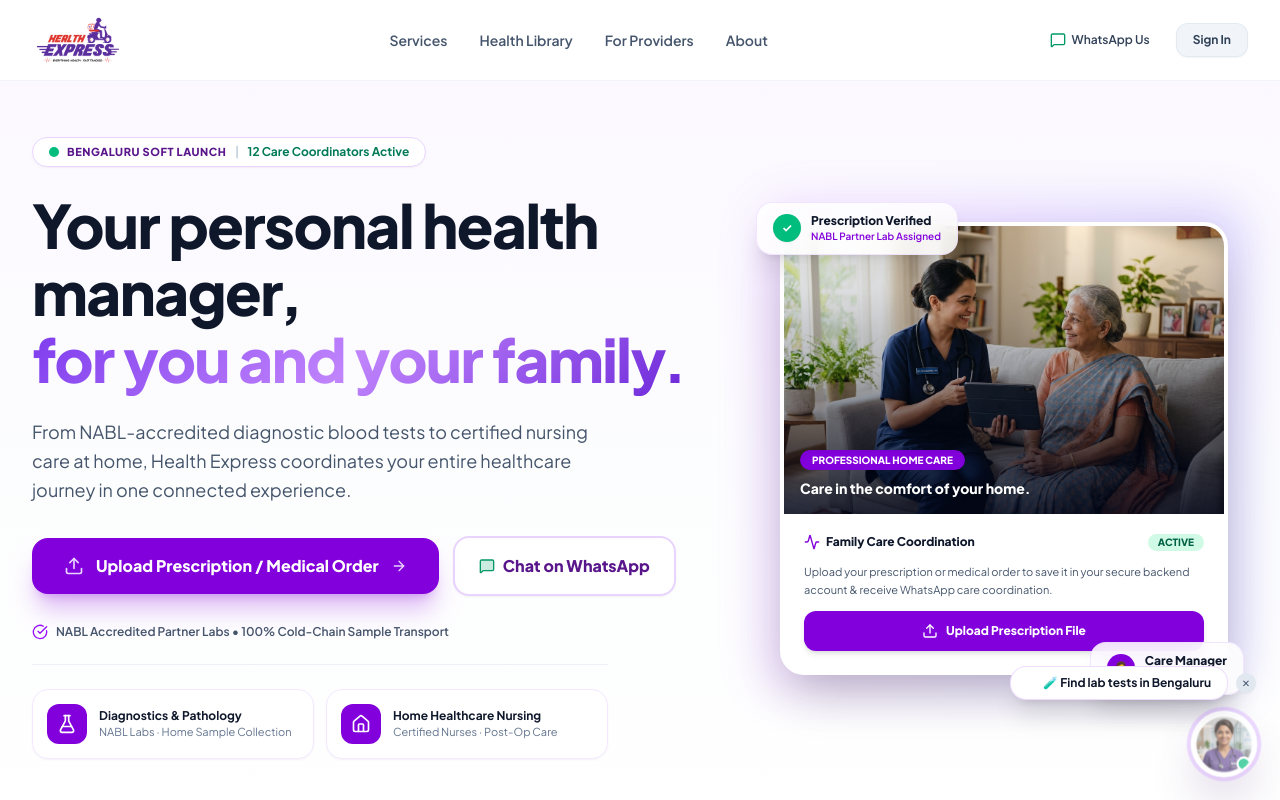
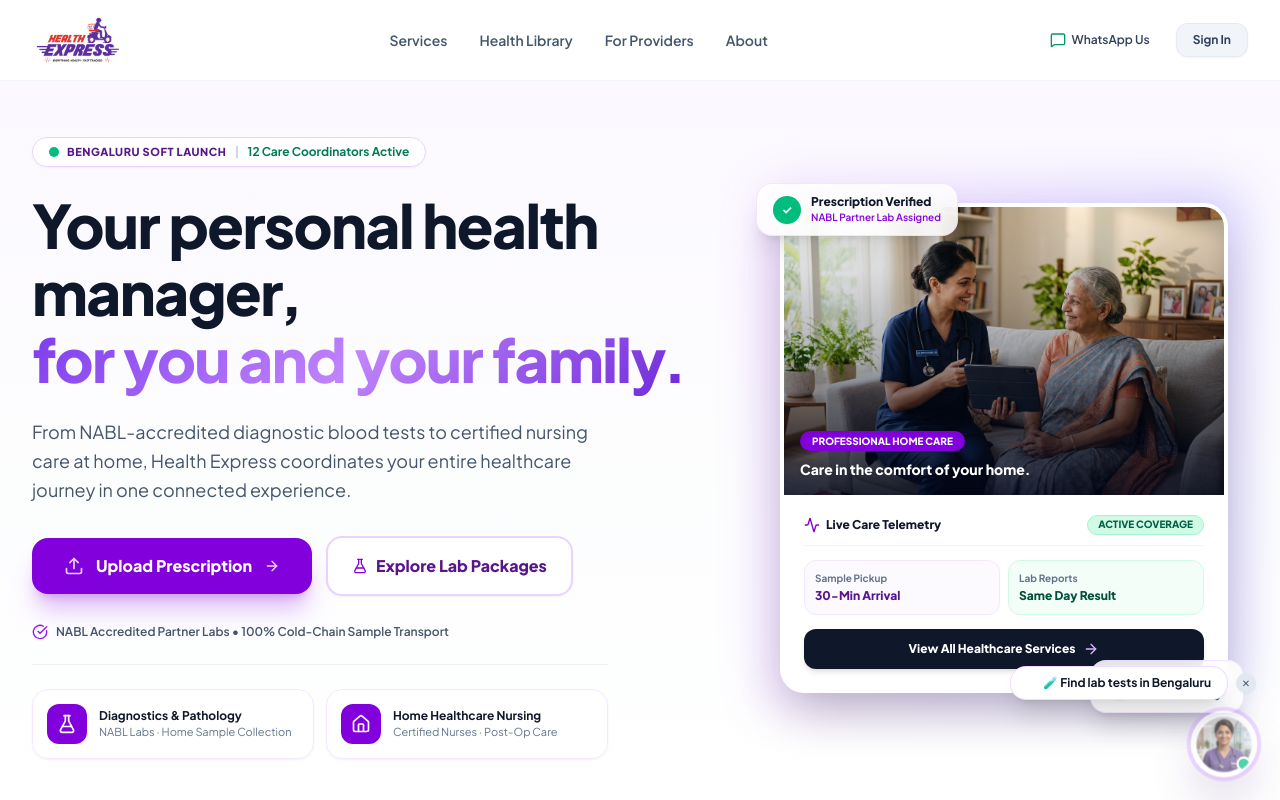
Before and after one commit to Tarunmakode123/healthexpressweb, a React (Vite) app: page / in a window 1280 px wide. Shown: the top 800 px of the page. Built offline with nearby package versions, Linux system fonts and the light colour scheme.

Commit message:
fix: eliminate duplicate hero CTAs and card upload button, replaced with Live Care Telemetry showcase

```diff
--- a/src/components/sections/HeroSection.jsx
+++ b/src/components/sections/HeroSection.jsx
@@ -51,24 +51,24 @@ export default function HeroSection({ onOpenUploadModal }) {
             {/* Primary & Secondary Action Buttons */}
             <div className="flex flex-col sm:flex-row items-stretch sm:items-center gap-3.5 pt-2">
 
-              {/* Primary 3-Step Upload Prescription Modal CTA */}
+              {/* Single Clear Primary CTA: 3-Step Upload Prescription Modal */}
               <button
                 onClick={onOpenUploadModal}
                 className="group relative px-8 py-4 rounded-2xl bg-purple-700 hover:bg-purple-800 text-white font-extrabold text-sm sm:text-base shadow-xl shadow-purple-700/25 transition-all duration-300 hover:scale-[1.02] active:scale-[0.98] flex items-center justify-center gap-3"
               >
                 <Upload className="w-5 h-5 text-purple-200 transition-transform group-hover:scale-110" />
-                <span>Upload Prescription / Medical Order</span>
+                <span>Upload Prescription</span>
                 <ArrowRight className="w-4 h-4 text-purple-200 group-hover:translate-x-1 transition-transform" />
               </button>
 
-              {/* Secondary WhatsApp CTA */}
-              <button
-                onClick={() => openWhatsApp(DEFAULT_MESSAGES.prescription)}
+              {/* Distinct Secondary Action: Explore Lab Packages */}
+              <a
+                href="#tests"
                 className="px-6 py-4 rounded-2xl bg-white hover:bg-purple-50 border-2 border-purple-200 text-purple-900 font-extrabold text-sm sm:text-base shadow-xs transition-all duration-300 hover:scale-[1.02] active:scale-[0.98] flex items-center justify-center gap-2"
               >
-                <MessageSquare className="w-4 h-4 text-emerald-600 fill-emerald-600/20" />
-                <span>Chat on WhatsApp</span>
-              </button>
+                <FlaskConical className="w-4 h-4 text-purple-700" />
+                <span>Explore Lab Packages</span>
+              </a>
 
             </div>
 
@@ -150,28 +150,36 @@ export default function HeroSection({ onOpenUploadModal }) {
                   </div>
                 </div>
 
-                <div className="p-5 bg-white space-y-3">
-                  <div className="flex items-center justify-between text-xs">
+                {/* Streamlined Live Clinical Telemetry Showcase (Replaced redundant upload card) */}
+                <div className="p-5 bg-white space-y-3.5">
+                  <div className="flex items-center justify-between text-xs border-b border-slate-100 pb-2.5">
                     <span className="font-extrabold text-slate-900 flex items-center gap-1.5">
                       <Activity className="w-4 h-4 text-purple-700" />
-                      Family Care Coordination
+                      Live Care Telemetry
                     </span>
-                    <span className="text-[10px] font-black uppercase px-2.5 py-0.5 rounded-full bg-emerald-100 text-emerald-800">
-                      Active
+                    <span className="text-[10px] font-black uppercase px-2.5 py-0.5 rounded-full bg-emerald-100 text-emerald-800 border border-emerald-200">
+                      Active Coverage
                     </span>
                   </div>
 
-                  <p className="text-[11px] text-slate-600 leading-relaxed">
-                    Upload your prescription or medical order to save it in your secure backend account & receive WhatsApp care coordination.
-                  </p>
+                  <div className="grid grid-cols-2 gap-2 text-left">
+                    <div className="p-2.5 rounded-xl bg-purple-50/60 border border-purple-100 space-y-0.5">
+                      <div className="text-[10px] font-bold text-slate-500">Sample Pickup</div>
+                      <div className="text-xs font-extrabold text-purple-900">30-Min Arrival</div>
+                    </div>
+                    <div className="p-2.5 rounded-xl bg-emerald-50/60 border border-emerald-100 space-y-0.5">
+                      <div className="text-[10px] font-bold text-slate-500">Lab Reports</div>
+                      <div className="text-xs font-extrabold text-emerald-900">Same Day Result</div>
+                    </div>
+                  </div>
 
-                  <button
-                    onClick={onOpenUploadModal}
-                    className="w-full py-3 rounded-xl bg-purple-700 hover:bg-purple-800 text-white font-extrabold text-xs flex items-center justify-center gap-2 transition-all shadow-md active:scale-95"
+                  <a
+                    href="#services"
+                    className="w-full py-3 rounded-xl bg-slate-900 hover:bg-purple-900 text-white font-extrabold text-xs flex items-center justify-center gap-2 transition-all shadow-md active:scale-95"
                   >
-                    <Upload className="w-4 h-4 text-white" />
-                    <span>Upload Prescription File</span>
-                  </button>
+                    <span>View All Healthcare Services</span>
+                    <ArrowRight className="w-4 h-4 text-purple-300" />
+                  </a>
                 </div>
 
               </div>
```
